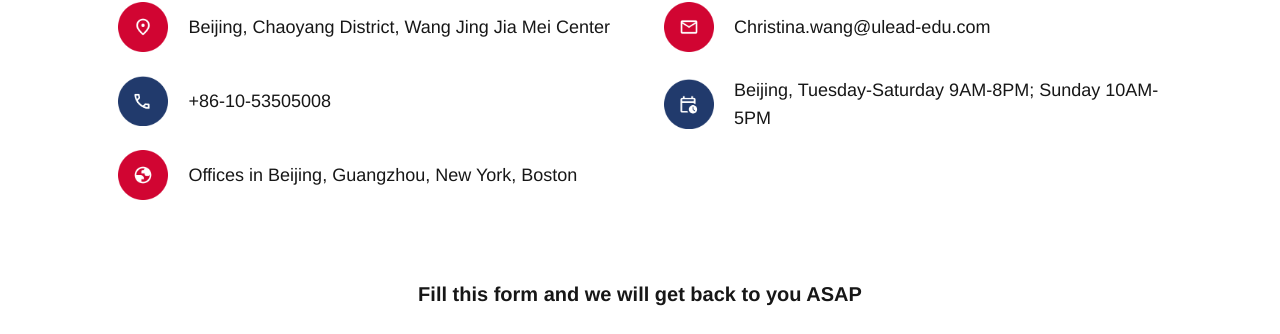
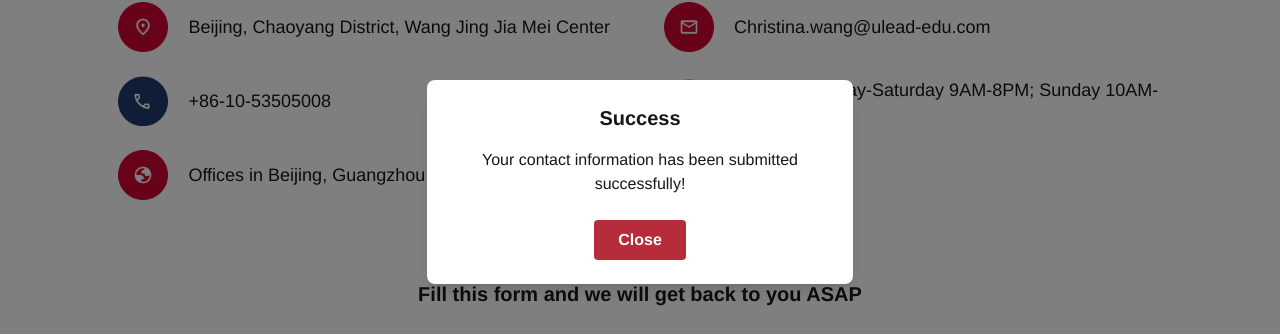
Before and after one commit to jacobsun000/ulead, a Next.js app: page /contacts in a window 1280 px wide. Both pictures are taken after typing "Sample", "Sample", "Sample", "Sample" into the empty fields and a click on the button "Submit". Shown: the part 218-552 px from the top of the page. Built offline with nearby package versions, Linux system fonts and the light colour scheme; no server answers; the database is empty.

Commit message:
feat: Contacts form submission success floating window
feat

```diff
--- a/app/contacts/page.js
+++ b/app/contacts/page.js
@@ -1,5 +1,6 @@
 'use client'
 
+import { useState } from 'react';
 import Header from "@/ui/Header";
 import Footer from "@/ui/Footer";
 import BackButton from "@/ui/Back";
@@ -20,7 +21,27 @@ const ContactItem = ({ src, alt, text }) => (
   </div>
 );
 
+const SuccessModal = ({ message }) => (
+  <div className="fixed inset-0 bg-black bg-opacity-50 flex items-center justify-center z-50">
+    <div className="bg-white p-6 rounded-lg shadow-lg w-4/5 md:w-1/3">
+      <h2 className="text-xl font-bold mb-4 text-center">Success</h2>
+      <p className="text-center mb-6">{message}</p>
+      <div className="flex justify-center">
+        <button
+          onClick={() => (window.location.href = '/')}
+          className="px-6 py-2 bg-primary text-white font-semibold rounded hover:bg-primaryLight transition duration-300"
+        >
+          Close
+        </button>
+      </div>
+    </div>
+  </div>
+);
+
 export default function Contacts() {
+  const [showSuccess, setShowSuccess] = useState(false);
+  const [successMessage, setSuccessMessage] = useState('');
+
   const handleSubmit = async (e) => {
     e.preventDefault();
 
@@ -39,15 +60,17 @@ export default function Contacts() {
         },
         body: JSON.stringify(formData),
       });
-      console.log(response);
 
       if (response.ok) {
-        alert('Your contact information has been submitted successfully!');
+        setSuccessMessage('Your contact information has been submitted successfully!');
+        setShowSuccess(true);
       } else {
-        alert('There was an error submitting your contact information.');
+        setSuccessMessage('There was an error submitting your contact information. Please try again later.');
+        setShowSuccess(true);
       }
     } catch (error) {
-      alert('Network error. Please try again later.');
+      setSuccessMessage('There was an error submitting your contact information. Please try again later.');
+      setShowSuccess(true);
     }
   };
 
@@ -56,7 +79,7 @@ export default function Contacts() {
       <Header currentPath="/contacts" />
 
       <div className="py-6">
-        <SectionHeader title="Contact Us" style='mt-0 mb-8 md:my-8' />
+        <SectionHeader title="Contact Us" style="mt-0 mb-8 md:my-8" />
         <div className="p-4 mx-[8vw]">
           <div className="flex flex-col md:flex-row justify-between md:space-x-12">
             <div className="md:w-1/2">
@@ -142,7 +165,6 @@ export default function Contacts() {
             </button>
           </div>
         </form>
-      </div>
 
         <div className="mx-auto p-4 mb-4">
           <SectionHeader title="Our Offices" style='mt-0 mb-8 md:my-8' />
@@ -185,10 +207,9 @@ export default function Contacts() {
             </div>
           </div>
         </div>
+      </div>
 
-      <div className="text-center mb-4">
-        <Button text="More Details" href="/contacts" />
-      </div>
+      {showSuccess && <SuccessModal message={successMessage} onClose={() => setShowSuccess(false)} />}
 
       <BackButton />
       <Footer />
```
Lines whose indentation alone changed are shown as unchanged.
